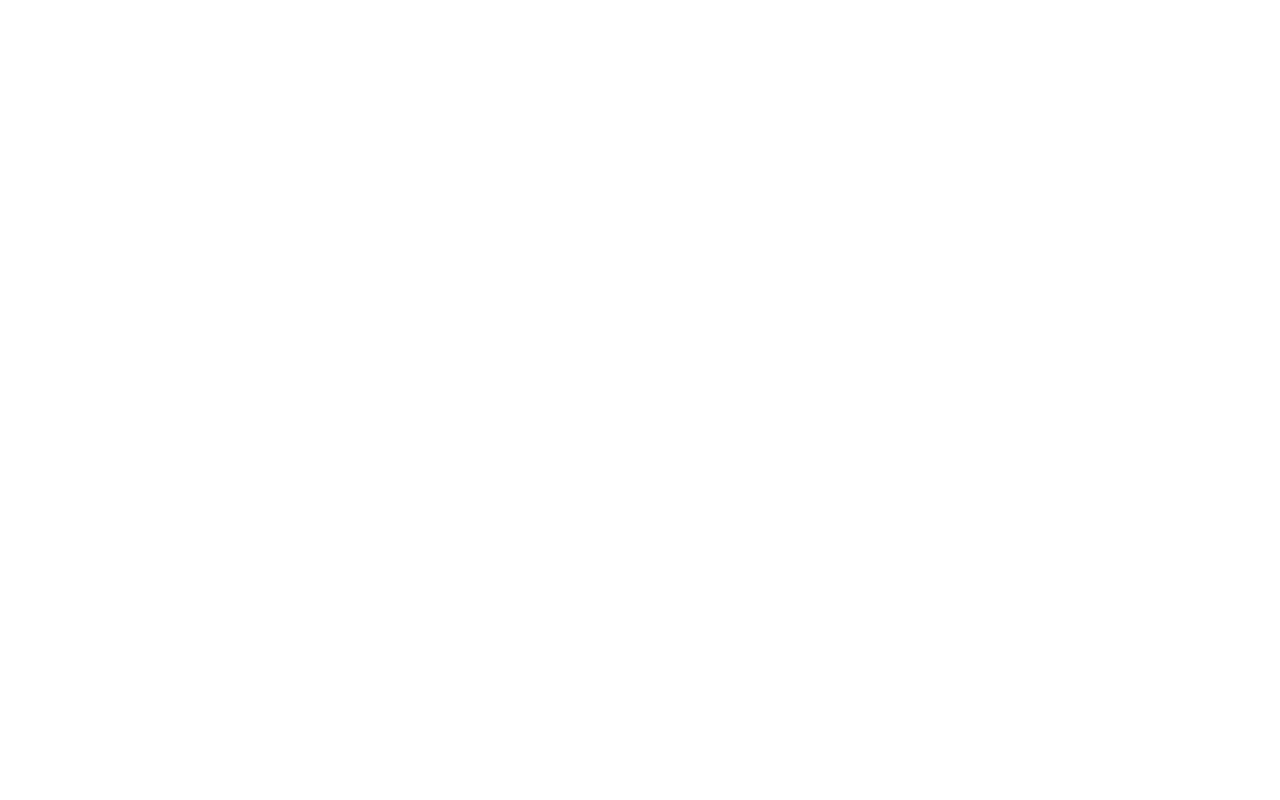
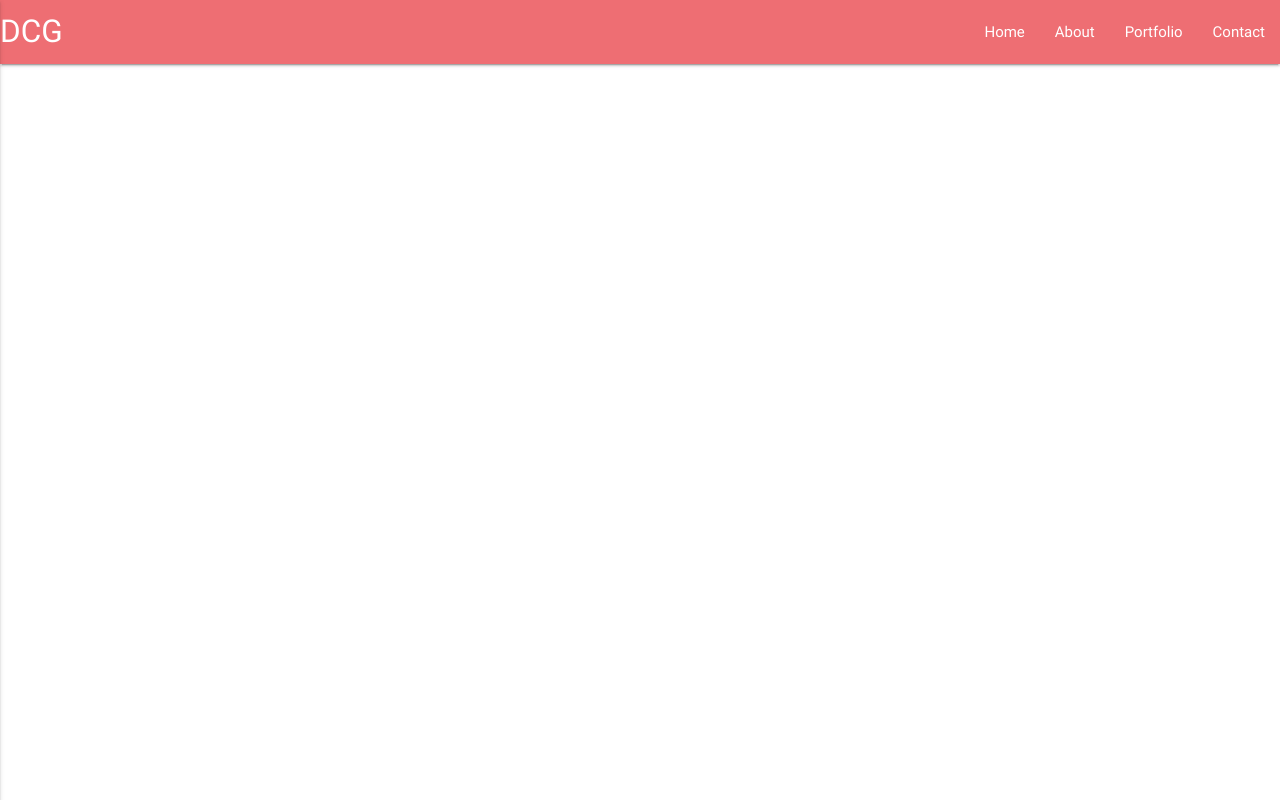
Before and after one commit to dcgutierrez93/Personal-Bio, a plain HTML site: page index.html in a window 1280 px wide. Drawn offline with nearby package versions, Linux system fonts and the light colour scheme.

Commit message:
added scrollspy

```diff
--- a/index.html
+++ b/index.html
@@ -1,5 +1,6 @@
 <!DOCTYPE html>
 <html lang="en-us">
+
 <head>
     <meta charset="utf-8">
     <title>Personal Website</title>
@@ -8,11 +9,32 @@
     <!--Import Google Icon Font-->
     <link href="https://fonts.googleapis.com/icon?family=Material+Icons" rel="stylesheet">
     <!--Import materialize.css-->
-        <link type="text/css" rel="stylesheet" href="css/materialize.min.css"  media="screen,projection"/>
+    <link type="text/css" rel="stylesheet" href="css/materialize.min.css" media="screen,projection" />
     <!--Let browser know website is optimized for mobile-->
-        <meta name="viewport" content="width=device-width, initial-scale=1.0"/>
+    <meta name="viewport" content="width=device-width, initial-scale=1.0" />
 </head>
+
 <body>
+    <!-- Nav Bar -->
+    <nav>
+        <div class="nav-wrapper">
+            <a href="#!" class="brand-logo">DCG</a>
+            <a href="#" data-activates="mobile-demo" class="button-collapse"><i class="material-icons">menu</i></a>
+            <ul class="right hide-on-med-and-down">
+                <li><a href="#home">Home</a></li>
+                <li><a href="#about">About</a></li>
+                <li><a href="#portfolio">Portfolio</a></li>
+                <li><a href="#contact">Contact</a></li>
+            </ul>
+            <ul class="side-nav" id="mobile-demo">
+                <li><a href="#home">Home</a></li>
+                <li><a href="#about">About</a></li>
+                <li><a href="#portfolio">Portfolio</a></li>
+                <li><a href="#contact">Contact</a></li>
+            </ul>
+        </div>
+    </nav>
+
 
 
     <!--Import jQuery before materialize.js-->
@@ -21,4 +43,5 @@
     <!-- Custom Javascript -->
     <script type="text/javascript" src="javascript/index.js"></script>
 </body>
+
 </html>
--- a/javascript/index.js
+++ b/javascript/index.js
@@ -0,0 +1,7 @@
+// Mobile Collapse
+$(".button-collapse").sideNav();
+
+$(document).ready(function() {
+    // Initialize Jquery Plugin
+    $('.scrollspy').scrollSpy();
+});
```
Lines whose indentation alone changed are shown as unchanged.
